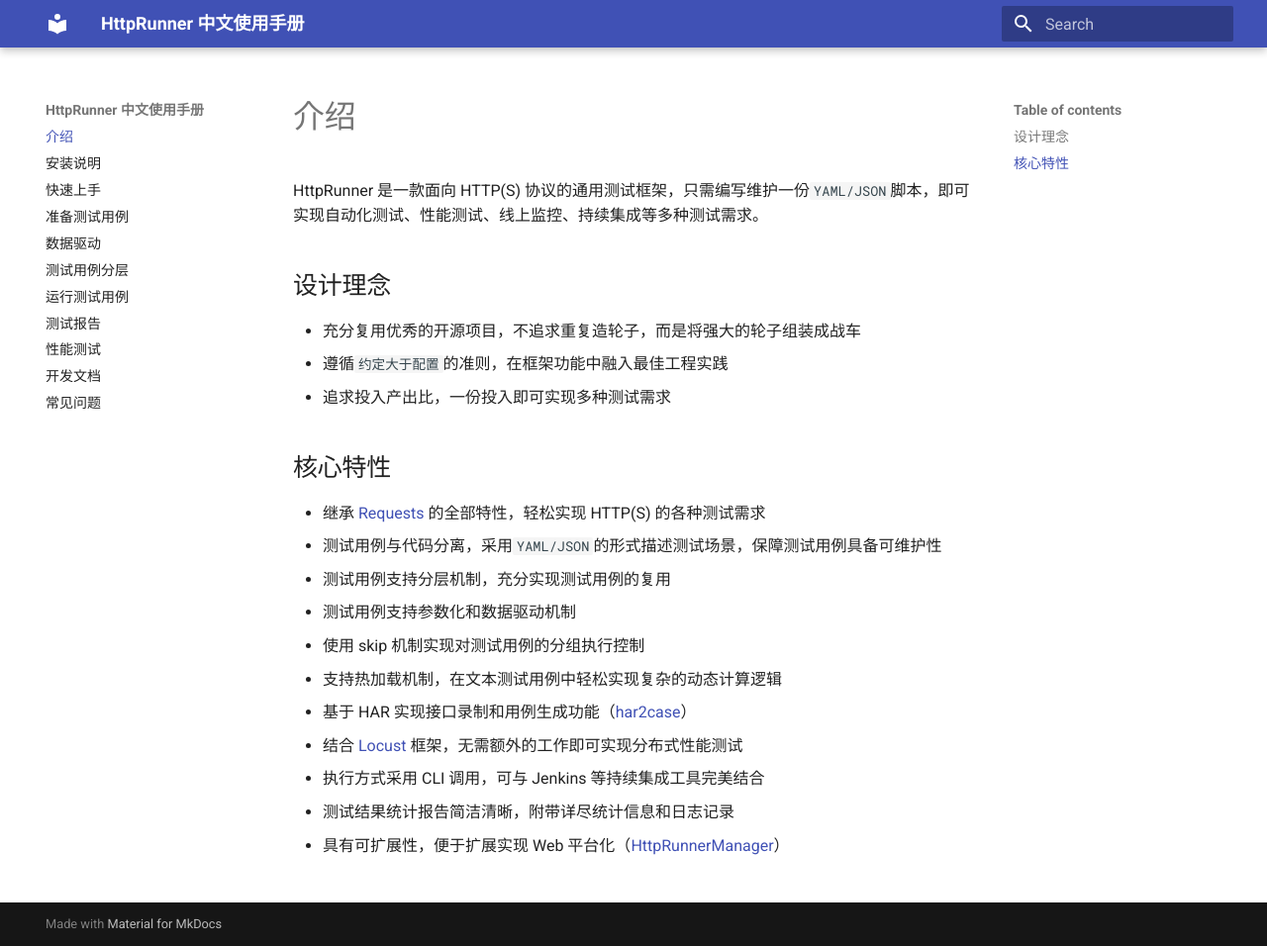
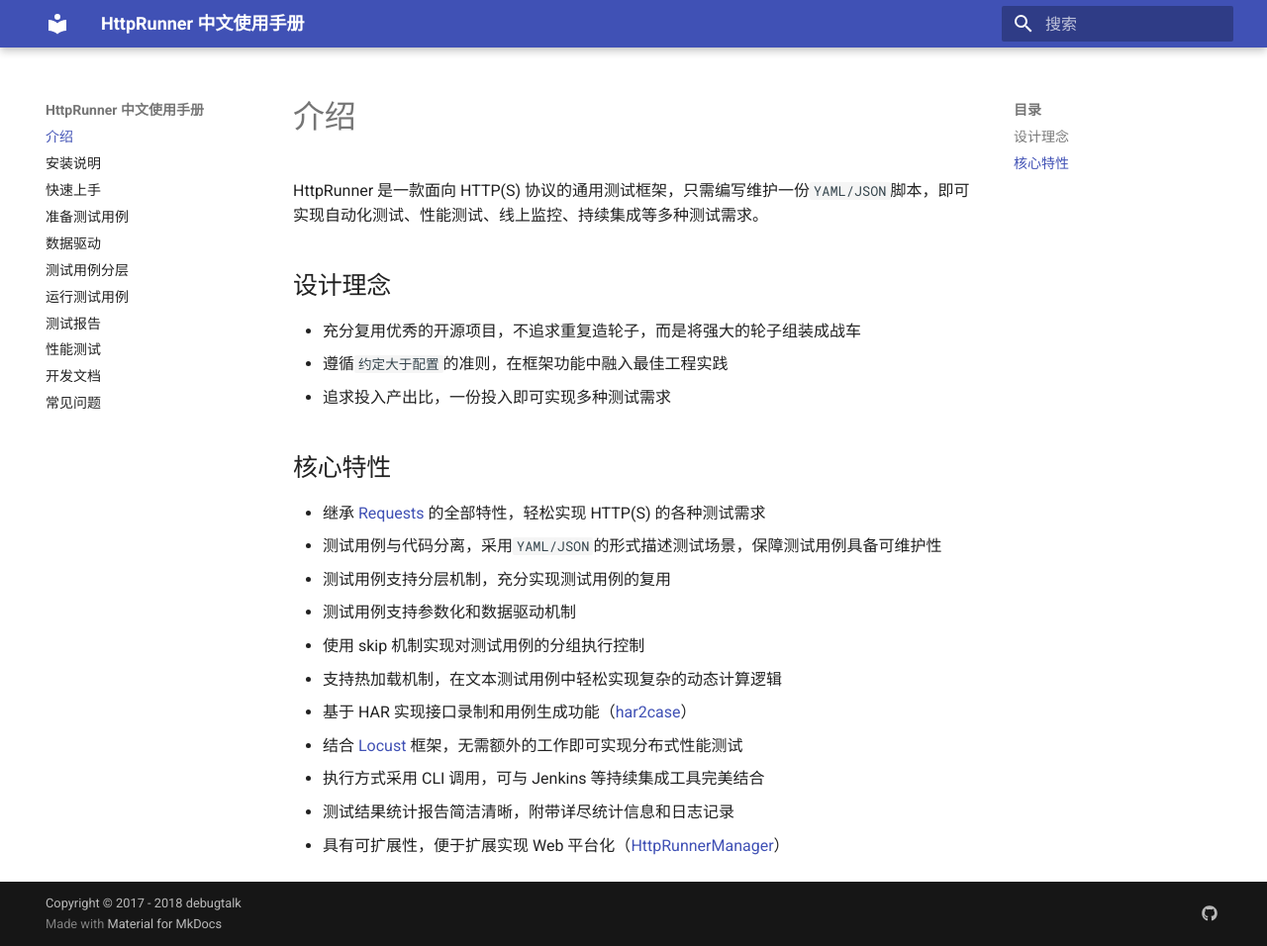
Before and after one commit to httprunner/docs-v1x, an MkDocs documentation site: the page built from docs/index.md, in a window 1280 px wide and 956 px high. Shown: the whole window at 99% size. Built offline with MkDocs 1.6.1 and Material for MkDocs 9.7.7, drawn with Linux system fonts in a browser that asks for light colours; old or Windows-style settings are respelled for this version of MkDocs.

```diff
--- a/mkdocs.yml
+++ b/mkdocs.yml
@@ -1,4 +1,44 @@
+# Project information
 site_name: HttpRunner 中文使用手册
+site_description: HttpRunner User Documentation
+site_author: 'Leo Lee'
+
+# Copyright
+copyright: 'Copyright &copy; 2017 - 2018 debugtalk'
+
+# Configuration
+theme:
+    name: 'material'
+    language: 'zh'
+    palette:
+        primary: 'indigo'
+        accent: 'indigo'
+    font:
+        text: 'Roboto'
+        code: 'Roboto Mono'
+
+# Google Analytics
+google_analytics:
+    - 'UA-114587036-2'
+    - 'auto'
+
+# Extensions
+markdown_extensions:
+  - admonition
+  - codehilite:
+      guess_lang: false
+  - toc:
+      permalink: true
+
+# extra
+extra:
+    search:
+        language: 'en, jp'
+    social:
+        - type: 'github'
+          link: 'https://github.com/httprunner'
+
+# index pages
 pages:
     - 介绍: index.md
     - 安装说明: Installation.md
@@ -11,7 +51,3 @@ pages:
     - 性能测试: load-test.md
     - 开发文档: development.md
     - 常见问题: FAQ.md
-theme: material
-google_analytics:
-  - 'UA-114587036-2'
-  - 'auto'
```
